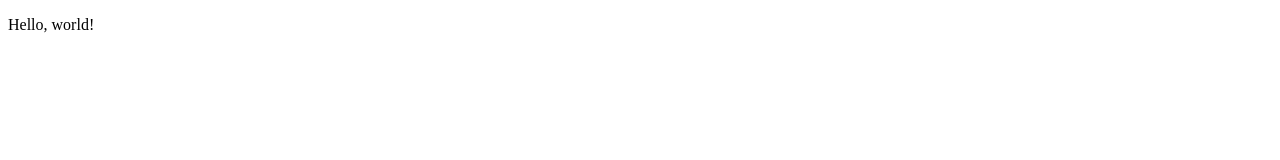
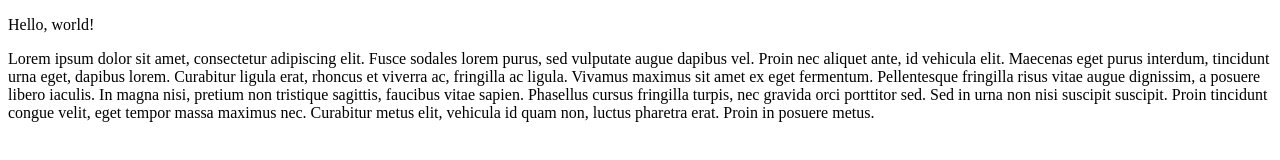
Before and after one commit to andysanta/Linux, a plain HTML site: page index.html in a window 1280 px wide. Drawn offline with Linux system fonts and the light colour scheme.

Commit message:
Step_1_branch_1

```diff
--- a/index.html
+++ b/index.html
@@ -9,6 +9,7 @@
 </head>
 <body>
         <p> Hello, world! </p>
+<p>Lorem ipsum dolor sit amet, consectetur adipiscing elit. Fusce sodales lorem purus, sed vulputate augue dapibus vel. Proin nec aliquet ante, id vehicula elit. Maecenas eget purus interdum, tincidunt urna eget, dapibus lorem. Curabitur ligula erat, rhoncus et viverra ac, fringilla ac ligula. Vivamus maximus sit amet ex eget fermentum. Pellentesque fringilla risus vitae augue dignissim, a posuere libero iaculis. In magna nisi, pretium non tristique sagittis, faucibus vitae sapien. Phasellus cursus fringilla turpis, nec gravida orci porttitor sed. Sed in urna non nisi suscipit suscipit. Proin tincidunt congue velit, eget tempor massa maximus nec. Curabitur metus elit, vehicula id quam non, luctus pharetra erat. Proin in posuere metus.</p>
 
 </body>
 </html>
```
